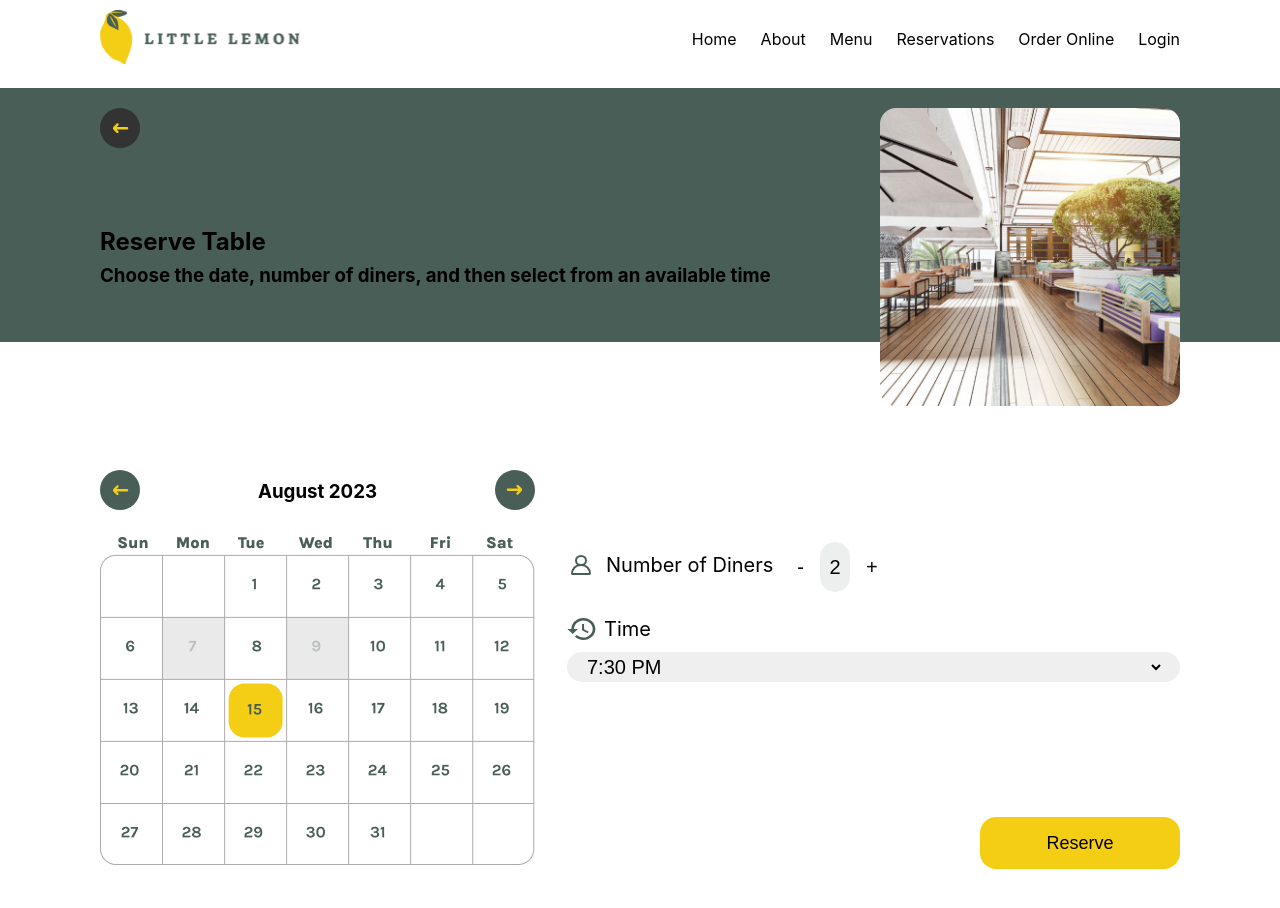
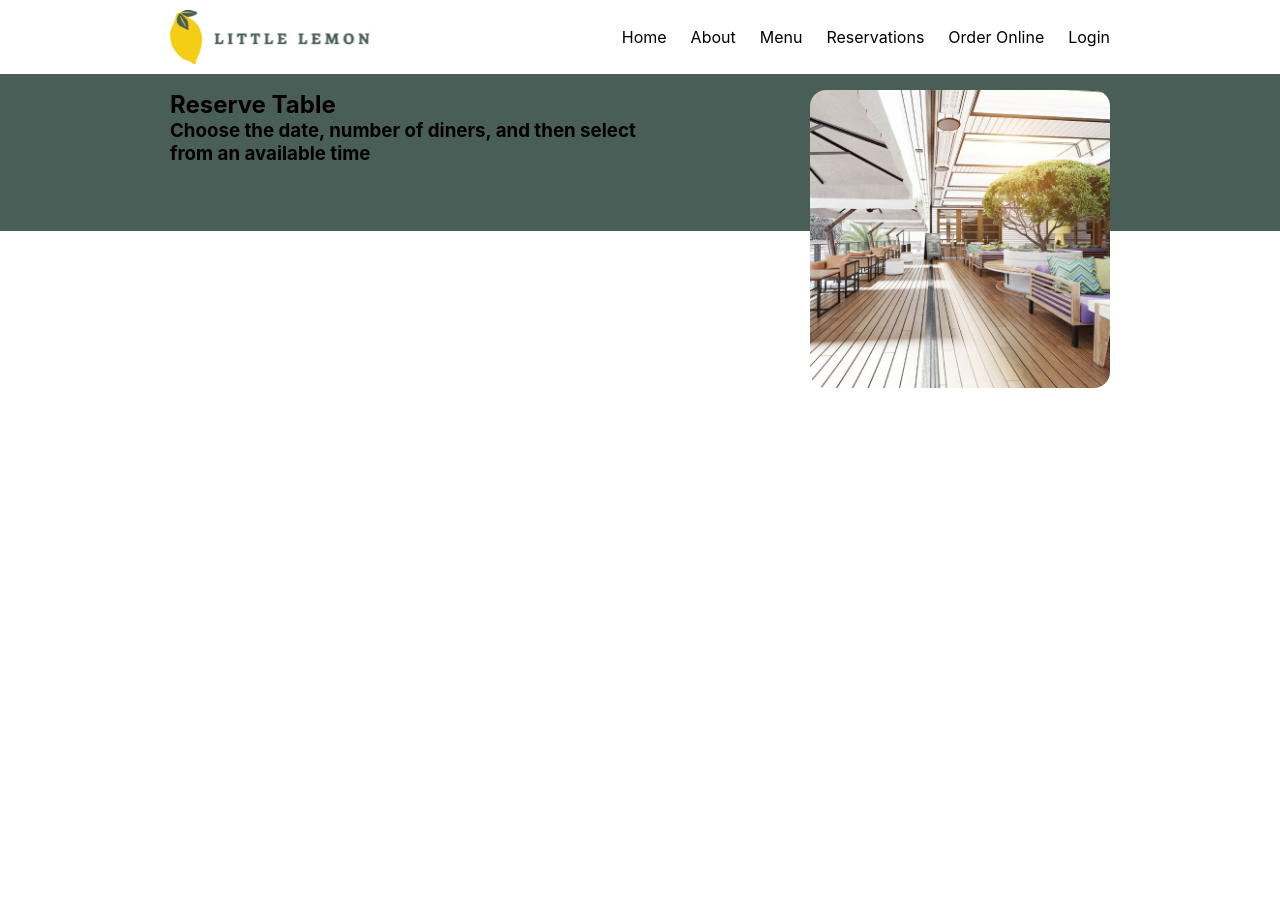
Before and after one commit to tofu97/little-lemon, a React (Create React App) app: page / in a window 1280 px wide. Shown: the top 908 px of the page. After the commit the page ends 800 px from the top, so only its background shows below. Built offline with nearby package versions, Linux system fonts and the light colour scheme.

Commit message:
re-did the header and hero section

```diff
--- a/src/App.js
+++ b/src/App.js
@@ -1,5 +1,5 @@
 import './App.css';
-import './gridta.css'
+import './gridta2.css'
 import logo from "./assets/images/Logo.svg"
 import backButtonBlk from "./assets/images/Back-blk.svg"
 import backButtonGrn from "./assets/images/Back-grn.svg"
@@ -12,7 +12,58 @@ import dish from "./assets/images/Dish.svg"
 import happyChef from "./assets/images/happy-chef.jpg"
 import lemon from "./assets/images/lemon.svg"
 
-function ReservationDetails () {
+function ReservationDetails() {
+  return (
+    <>
+      <div className="container">
+        <header className="content">
+          <div className="header">
+            <img className="logo" src={logo} alt="Little Lemon Logo" />
+            <nav>
+              <ul>
+                <li>
+                  <a href="/">Home</a>
+                </li>
+                <li>
+                  <a href="/about">About</a>
+                </li>
+                <li>
+                  <a href="/menu">Menu</a>
+                </li>
+                <li>
+                  <a href="/reservations">Reservations</a>
+                </li>
+                <li>
+                  <a href="/order">Order Online</a>
+                </li>
+                <li>
+                  <a href="/login">Login</a>
+                </li>
+              </ul>
+            </nav>
+          </div>
+        </header>
+      </div>
+      <main>
+        <section className="hero">
+          <div className="container">
+            <div className="content">
+              <div className="reservation-header">
+                <div className="hero-header">
+                  <h1>Reserve Table</h1>
+                  <h3>Choose the date, number of diners, and then select from an available time</h3>
+                </div>
+                <img className="heroImage" src={tablePhoto} alt="Little Lemon restaurant dining area" />
+              </div>
+            </div>
+          </div>
+        </section>
+      </main>
+    </>
+  )
+}
+
+function ReservationDetailsOld () {
   return (
     <div class="wrapper">
       <div class="container">
--- /dev/null
+++ b/src/gridta2.css
@@ -0,0 +1,54 @@
+* {
+    margin: 0;
+    padding: 0;
+}
+
+.container {
+    margin-right: auto;
+    margin-left: auto;
+    max-width: 1080px;
+}
+
+.content {
+    margin: 10px 70px 10px 70px;
+}
+
+.header {
+    display: flex;
+    justify-content: space-between;
+    align-items: center;
+}
+
+header ul {
+    display: flex;
+    list-style: none;
+}
+
+header li:not(:first-of-type) {
+    margin-left: 1.5rem;
+}
+
+header a {
+    color: #000;
+    text-decoration: none;
+}
+
+.hero {
+    background: linear-gradient(180deg, #495E57 50%, white 50%);
+}
+
+.heroImage {
+    width: 300px;
+    justify-content: flex-end;
+    border-radius: 16px;
+}
+
+.reservation-header {
+    padding-top: 1rem;
+    display: flex;
+    justify-content: space-between;
+}
+
+.hero-header {
+    max-width: 500px;
+}
```
